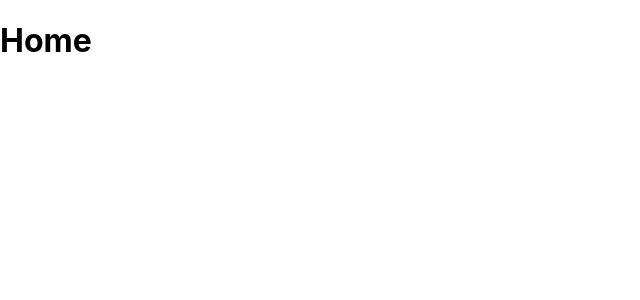
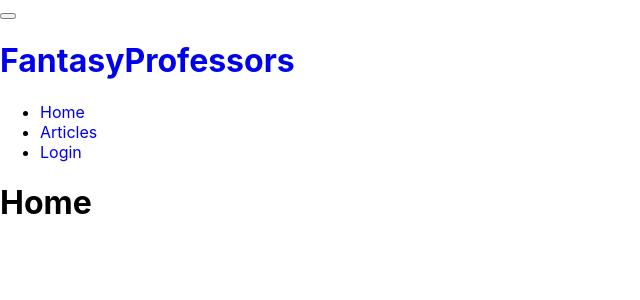
Before and after one commit to masonjenkins/fantasyprofessors, a React (Create React App) app in the folder ui/fantasyprofessors/: page / in a window 1280 px wide. Shown: the top 300 px of the page, without its empty margins (0-640 px from the left). Built offline with nearby package versions, Linux system fonts and the light colour scheme.

Commit message:
navigation

```diff
--- a/ui/fantasyprofessors/src/App.js
+++ b/ui/fantasyprofessors/src/App.js
@@ -4,10 +4,13 @@ import { BrowserRouter, Route, Switch, Redirect } from 'react-router-dom';
 import Home from './pages/home';
 import Articles from './pages/articles';
 import Article from './pages/article';
+import MainNavigation from './components/navigation/mainNavigation';
 
 function App() {
   return (
     <BrowserRouter>
+      <MainNavigation />
+      <main>
         <Switch>
           <Route path='/' exact>
             <Home />
@@ -17,6 +20,7 @@ function App() {
           </Route>
           <Redirect to="/" />
         </Switch>
+      </main>
     </BrowserRouter>
   )
 }
--- a/ui/fantasyprofessors/src/components/navigation/mainHeader.js
+++ b/ui/fantasyprofessors/src/components/navigation/mainHeader.js
@@ -0,0 +1,11 @@
+import React from "react";
+
+import './mainHeader.css';
+
+const MainHeader = props => {
+    return <header className="mainHeader">
+        {props.children}
+    </header>
+}
+
+export default MainHeader;
--- a/ui/fantasyprofessors/src/components/navigation/mainNavigation.js
+++ b/ui/fantasyprofessors/src/components/navigation/mainNavigation.js
@@ -0,0 +1,22 @@
+import React from "react";
+import { Link } from 'react-router-dom'
+
+import "./mainNavigation.css"
+import MainHeader from "./mainHeader";
+import NavLinks from "./navLinks";
+
+const MainNavigation = props => {
+    return <MainHeader>
+        <button className="menu-button">
+            <span />
+            <span />
+            <span />
+        </button>
+        <h1 className="nav-title"><Link to="/">FantasyProfessors</Link></h1>
+        <nav>
+            <NavLinks />
+        </nav>
+    </MainHeader>
+}
+
+export default MainNavigation;
--- a/ui/fantasyprofessors/src/components/navigation/navLinks.js
+++ b/ui/fantasyprofessors/src/components/navigation/navLinks.js
@@ -0,0 +1,20 @@
+import React from "react";
+import { NavLink } from 'react-router-dom'
+
+import "./navLinks.css";
+
+const NavLinks = props => {
+    return <ul className="navlinks">
+        <li>
+            <NavLink to="/" exact>Home</NavLink>
+        </li>
+        <li>
+            <NavLink to="/articles">Articles</NavLink>
+        </li>
+        <li>
+            <NavLink to="/auth">Login</NavLink>
+        </li>
+    </ul>
+}
+
+export default NavLinks;
```
Lines whose indentation alone changed are shown as unchanged.
